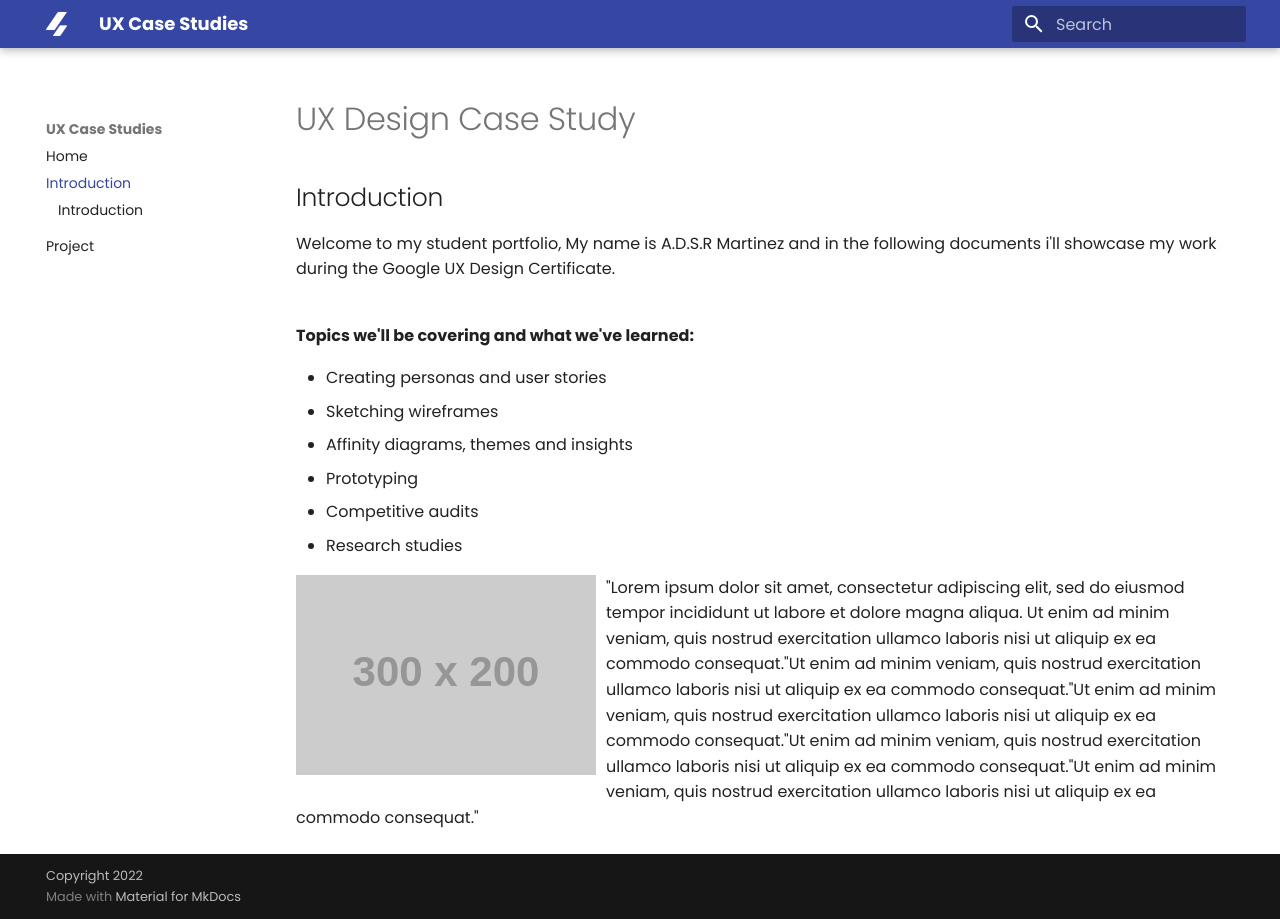
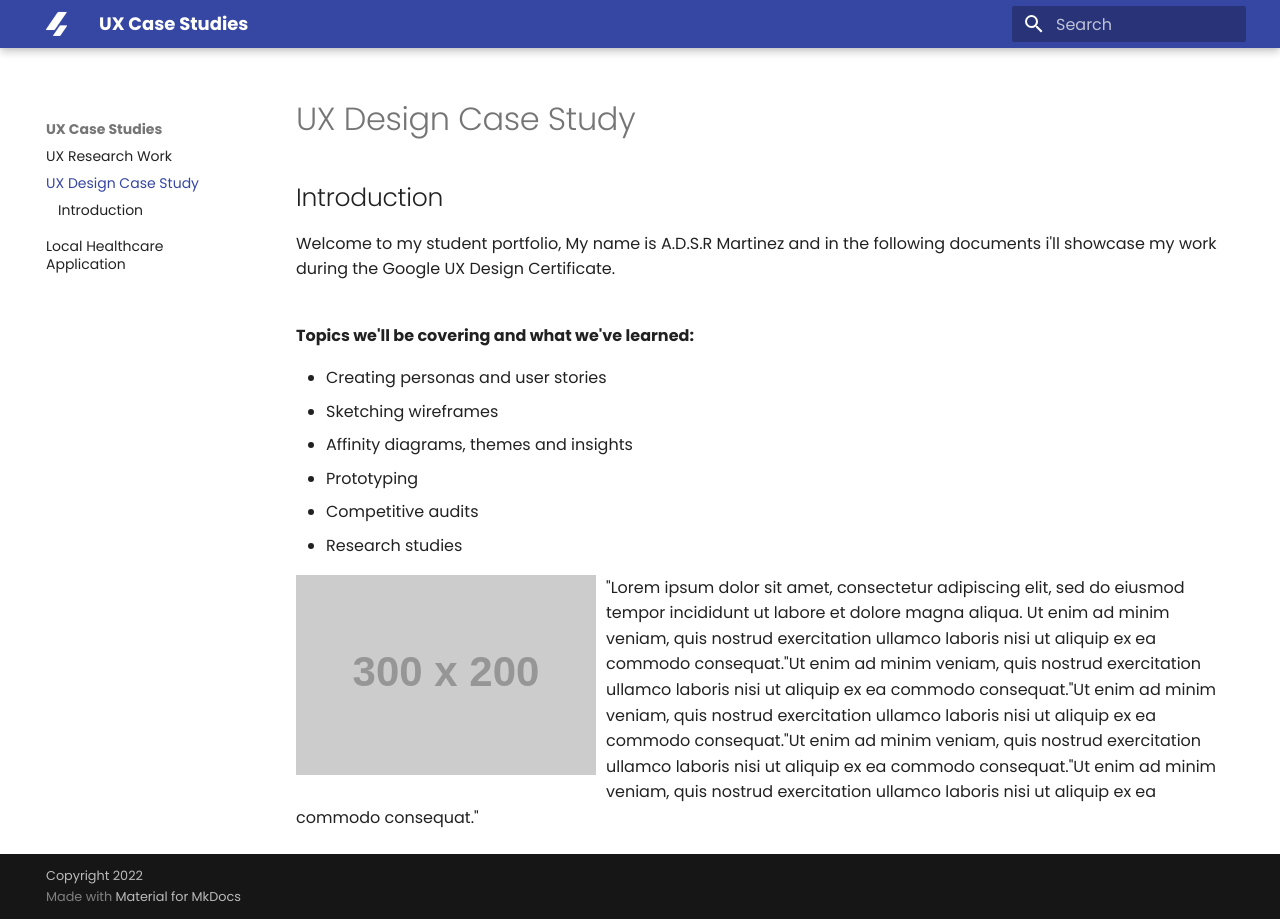
Before and after one commit to divstackio/docs-study, an MkDocs documentation site: the page built from docs/introduction.md, in a window 1280 px wide. Built offline with MkDocs 1.6.1 and Material for MkDocs 9.7.7, drawn with Linux system fonts in a browser that asks for light colours; some of the changed lines change nothing that is shown.

Commit message:
Update mkdocs.yml

```diff
--- a/mkdocs.yml
+++ b/mkdocs.yml
@@ -3,10 +3,10 @@ site_url: https://studies.divstack.io
 copyright: Copyright 2022
 
 
-nav:
-  - Home: index.md
-  - Introduction: introduction.md
-  - Project: project.md
+#nav:
+#  - Home: index.md
+ # - Introduction: introduction.md
+#  - Project: project.md
 
 extra_css:
     - css/custom.css
```
